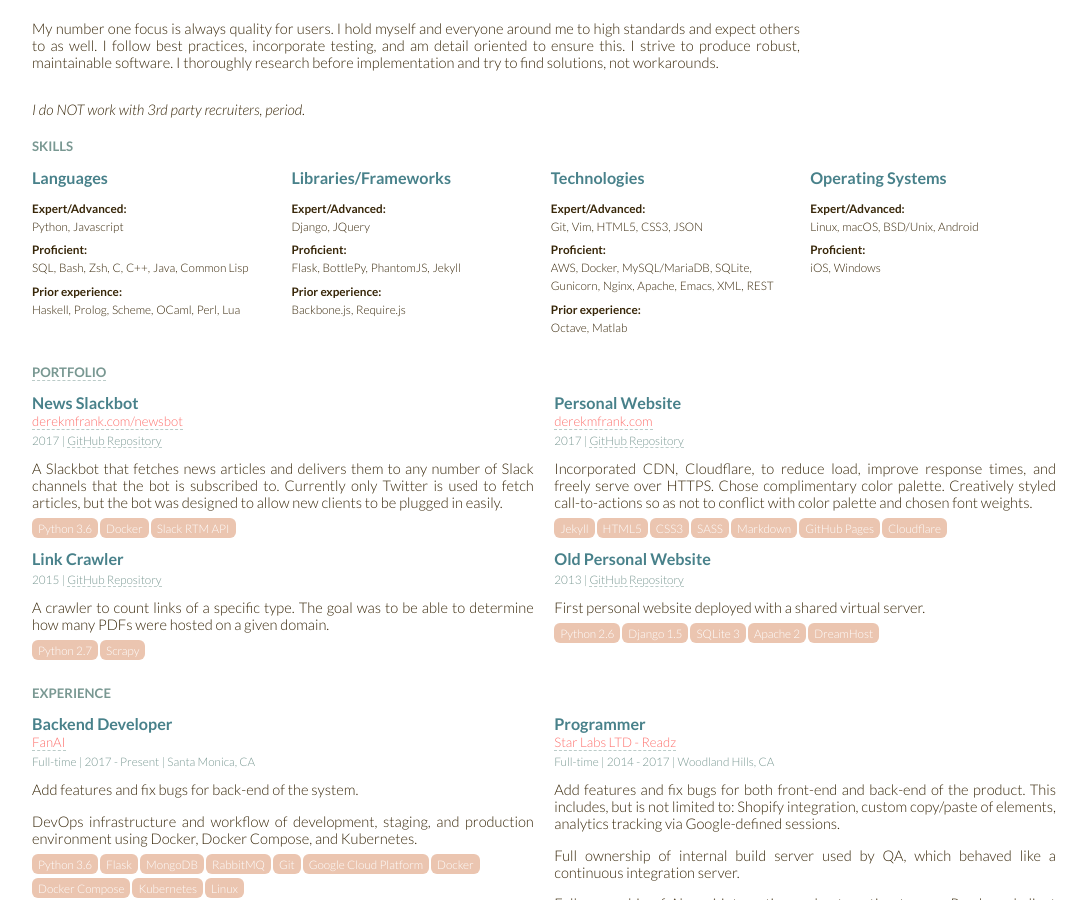
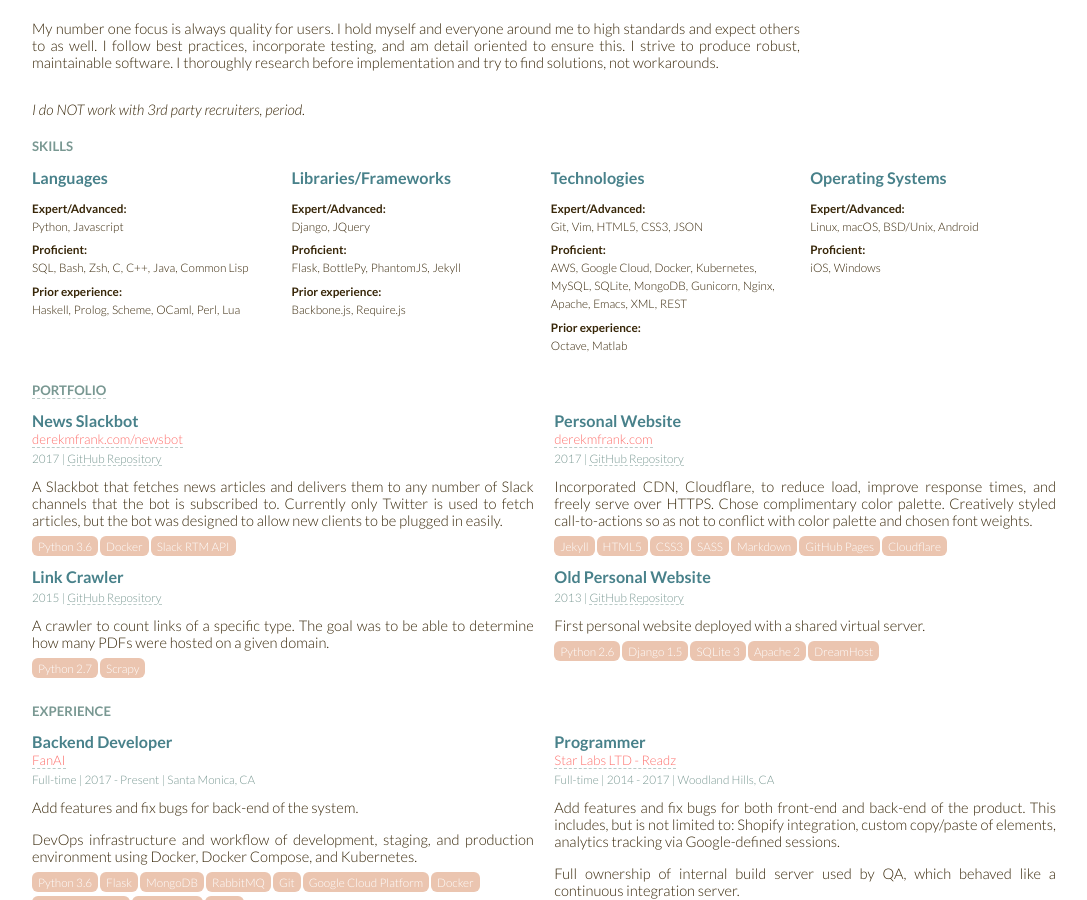
Before and after one commit to defrank/defrank.github.io, a Jekyll site: the page built from resume.html, in a window 1280 px wide and 900 px high, scrolled down 353 px. Shown: the whole window, without its empty margins (96-1183 px from the left). Built offline with Jekyll 4.4.1, drawn with Linux system fonts in a browser that asks for light colours.

Commit message:
chore(resume): Update skills

```diff
--- a/resume.html
+++ b/resume.html
@@ -709,9 +709,12 @@ layout: blank
                 <div>
                     <dt>Proficient</dt>
                     <dd>AWS</dd>
+                    <dd>Google Cloud</dd>
                     <dd>Docker</dd>
-                    <dd>MySQL/MariaDB</dd>
+                    <dd>Kubernetes</dd>
+                    <dd>MySQL</dd>
                     <dd>SQLite</dd>
+                    <dd>MongoDB</dd>
                     <dd>Gunicorn</dd>
                     <dd>Nginx</dd>
                     <dd>Apache</dd>
```
